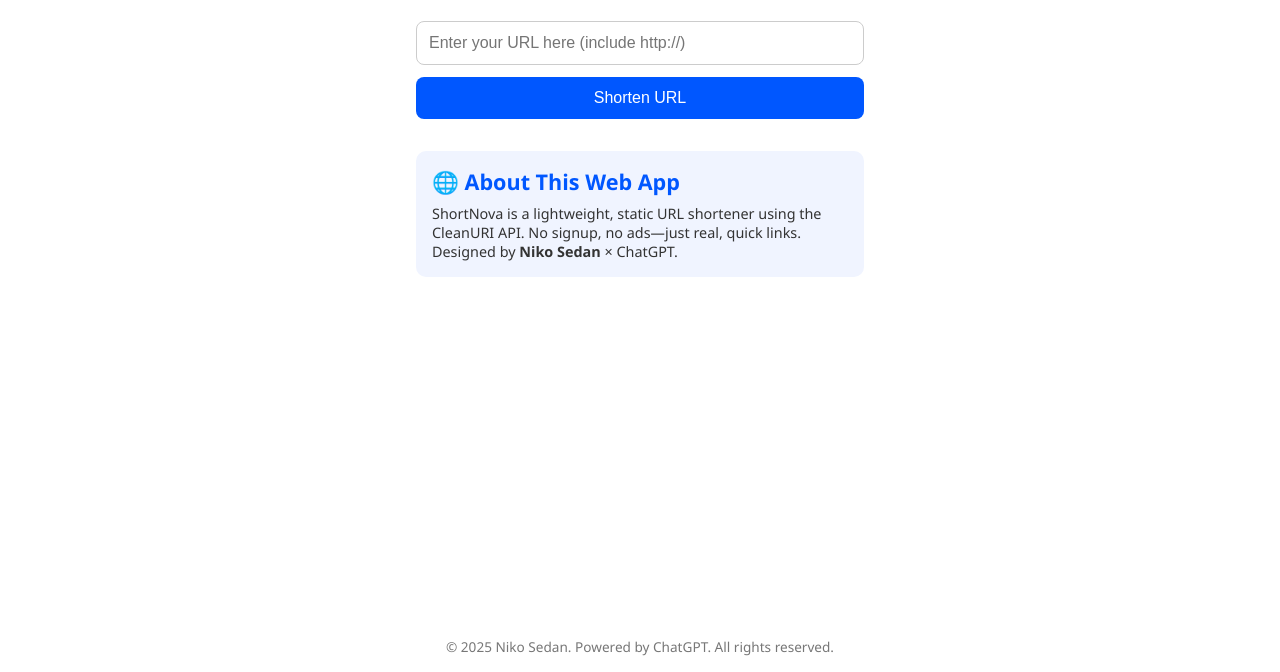
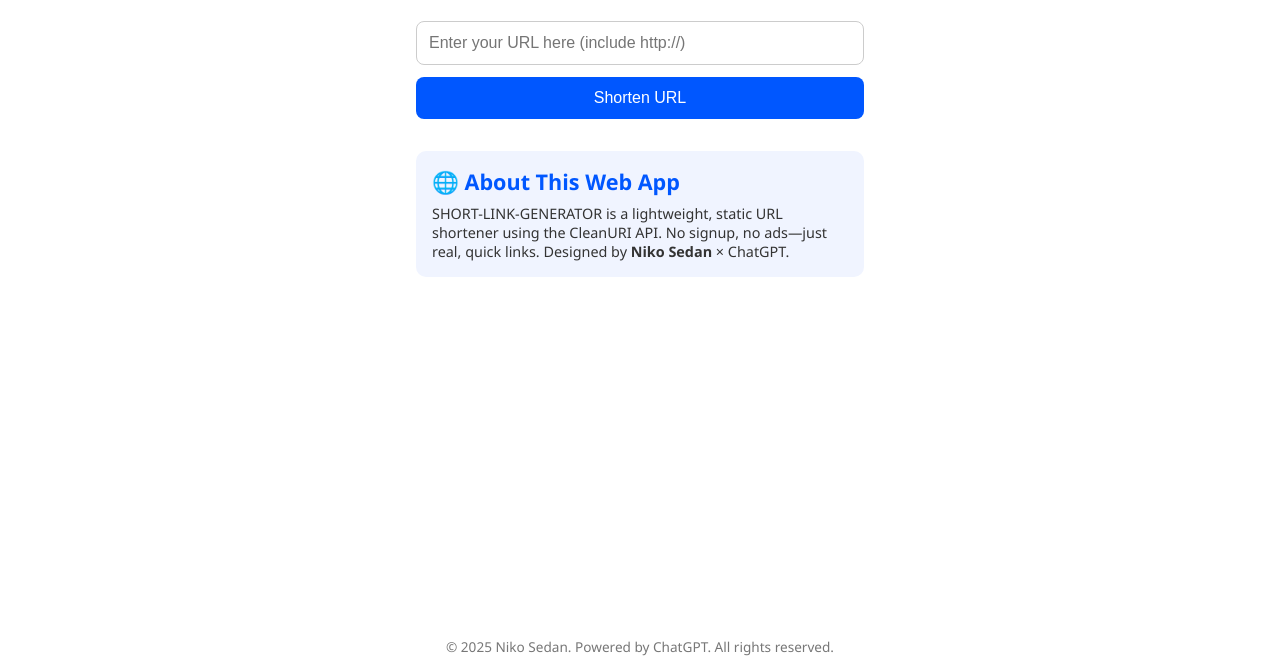
Before and after one commit to NIkz700/short-link-generatorv2, a plain HTML site: page index.html in a window 1280 px wide. Shown: the part 128-800 px from the top of the page. Drawn offline with Linux system fonts and the light colour scheme.

Commit message:
Update index.html

```diff
--- a/index.html
+++ b/index.html
@@ -25,7 +25,7 @@
     <section class="about">
       <h2>🌐 About This Web App</h2>
       <p>
-        ShortNova is a lightweight, static URL shortener using the CleanURI API.
+        SHORT-LINK-GENERATOR is a lightweight, static URL shortener using the CleanURI API.
         No signup, no ads—just real, quick links.
         Designed by <strong>Niko Sedan</strong> × ChatGPT.
       </p>
```
